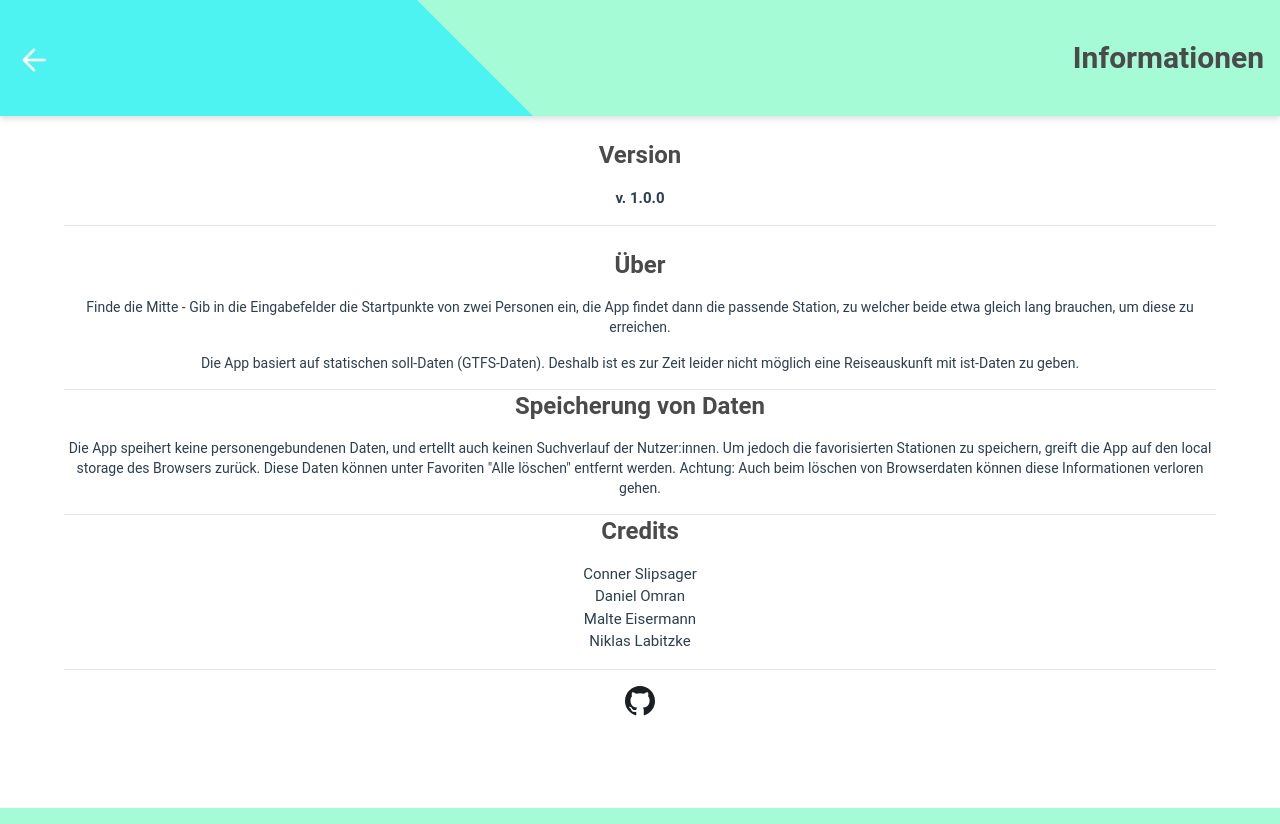
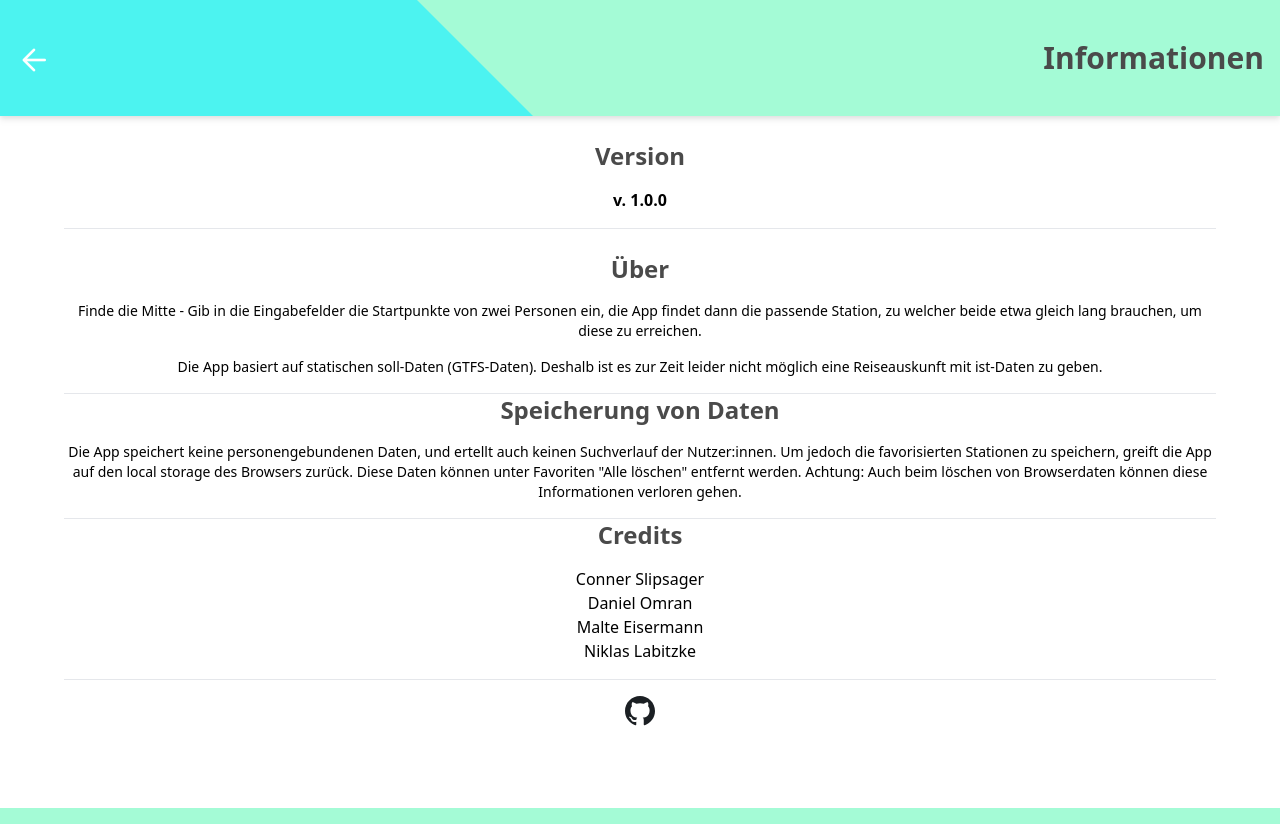
Before and after one commit to GrafBunsen/halfway, a Vue app: page /info in a window 1280 px wide. Built offline with nearby package versions, Linux system fonts and the light colour scheme.

Commit message:
fix: deleted base.css, fixed a spelling mistake

```diff
--- a/src/assets/base.css
+++ /dev/null
@@ -1,60 +0,0 @@
-/* color palette from <https://github.com/vuejs/theme> */
-:root {
-  --vt-c-white: #ffffff;
-  --vt-c-white-soft: #f8f8f8;
-  --vt-c-white-mute: #f2f2f2;
-
-  --vt-c-black: #181818;
-  --vt-c-black-soft: #222222;
-  --vt-c-black-mute: #282828;
-
-  --vt-c-indigo: #2c3e50;
-
-  --vt-c-divider-light-1: rgba(60, 60, 60, 0.29);
-  --vt-c-divider-light-2: rgba(60, 60, 60, 0.12);
-  --vt-c-divider-dark-1: rgba(84, 84, 84, 0.65);
-  --vt-c-divider-dark-2: rgba(84, 84, 84, 0.48);
-
-  --vt-c-text-light-1: var(--vt-c-indigo);
-  --vt-c-text-light-2: rgba(60, 60, 60, 0.66);
-  --vt-c-text-dark-1: var(--vt-c-white);
-  --vt-c-text-dark-2: rgba(235, 235, 235, 0.64);
-}
-
-/* semantic color variables for this project */
-:root {
-  --color-background: var(--vt-c-white);
-  --color-background-soft: var(--vt-c-white-soft);
-  --color-background-mute: var(--vt-c-white-mute);
-
-  --color-border: var(--vt-c-divider-light-2);
-  --color-border-hover: var(--vt-c-divider-light-1);
-
-  --color-heading: var(--vt-c-text-light-1);
-  --color-text: var(--vt-c-text-light-1);
-
-  --section-gap: 160px;
-}
-
-*,
-*::before,
-*::after {
-  box-sizing: border-box;
-  margin: 0;
-  position: relative;
-  font-weight: normal;
-}
-
-body {
-  min-height: 100vh;
-  color: var(--color-text);
-  background: var(--color-background);
-  transition: color 0.5s, background-color 0.5s;
-  line-height: 1.6;
-  font-family: Roboto, -apple-system, BlinkMacSystemFont, 'Segoe UI', Inter, Oxygen, Ubuntu,
-    Cantarell, 'Fira Sans', 'Droid Sans', 'Helvetica Neue', sans-serif;
-  font-size: 15px;
-  text-rendering: optimizeLegibility;
-  -webkit-font-smoothing: antialiased;
-  -moz-osx-font-smoothing: grayscale;
-}
--- a/src/assets/main.css
+++ b/src/assets/main.css
@@ -1,4 +1,3 @@
-@import "./base.css";
 
 @tailwind base;
 @tailwind components;
--- a/src/views/InfoView.vue
+++ b/src/views/InfoView.vue
@@ -15,7 +15,7 @@ import PagesHeader from "../components/PagesHeader.vue";
             <p class="mb-4 text-sm">Die App basiert auf statischen soll-Daten (GTFS-Daten). Deshalb ist es zur Zeit leider nicht möglich eine Reiseauskunft mit ist-Daten zu geben.</p>
             <hr>
             <h2 class="text-2xl font-bold text-[#4a4a4a] mb-4">Speicherung von Daten</h2>
-            <p class="mb-4 text-sm">Die App speihert keine personengebundenen Daten, und ertellt auch keinen Suchverlauf der Nutzer:innen. Um jedoch die favorisierten Stationen
+            <p class="mb-4 text-sm">Die App speichert keine personengebundenen Daten, und ertellt auch keinen Suchverlauf der Nutzer:innen. Um jedoch die favorisierten Stationen
                 zu speichern, greift die App auf den local storage des Browsers zurück. Diese Daten können unter Favoriten "Alle löschen" entfernt werden. Achtung: Auch beim löschen von Browserdaten können diese Informationen verloren gehen.
             </p>
             <hr>
```
